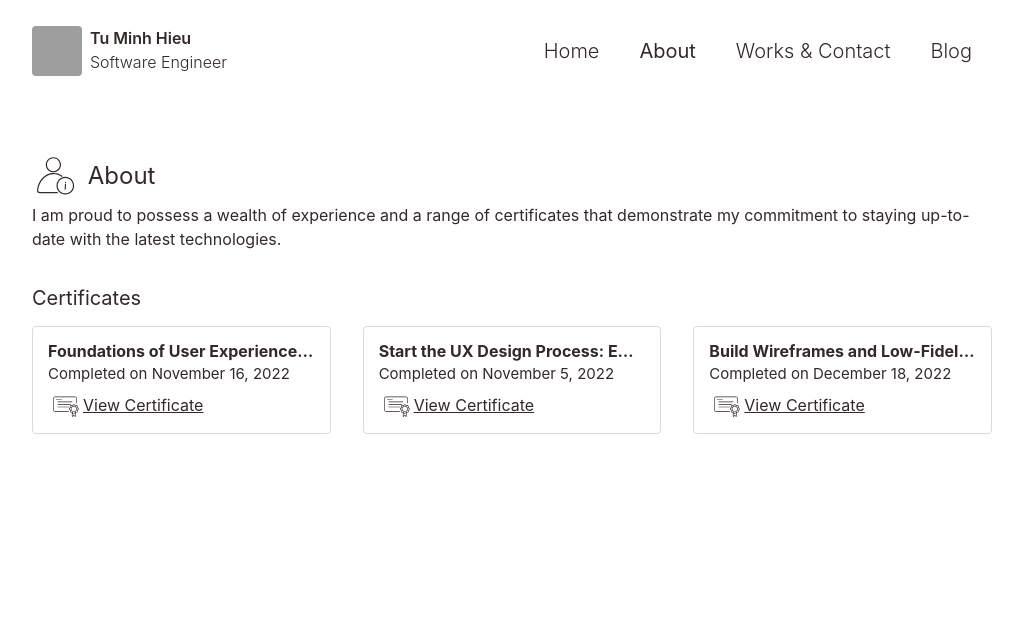
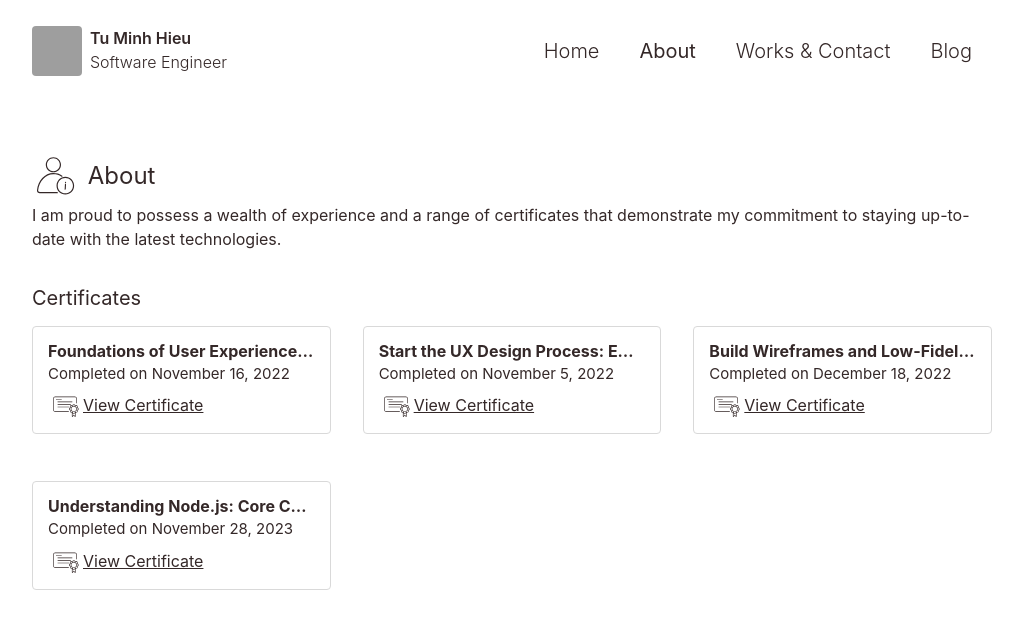
Before and after one commit to kanetu/portfolio, a Next.js app: page /about in a window 1280 px wide. Shown: the top 628 px of the page, without its empty margins (128-1151 px from the left). Built offline with nearby package versions, Linux system fonts and the light colour scheme; grey boxes are pictures that could not be loaded.

Commit message:
update: currentRoute active and content of about

```diff
--- a/components/Header/index.tsx
+++ b/components/Header/index.tsx
@@ -1,6 +1,6 @@
 import Head from "next/head";
 import Image from "next/image";
-import { HomeIcon, MenuIcon } from "../Icons";
+import { MenuIcon } from "../Icons";
 import Link from "next/link";
 import imageLoader from "../../utils/imgLoader";
 
@@ -82,7 +82,7 @@ const Header: React.FC<IHeader> = ({ currentRoute, onClickMenu }) => {
             </li>
             <li
               className={`${
-                currentRoute == "/works" ? "font-normal" : ""
+                currentRoute == "/works-and-contact" ? "font-normal" : ""
               } md:mx-[1em] md:my-[1em]`}
             >
               <Link href="/works-and-contact">Works & Contact</Link>
--- a/pages/about/index.tsx
+++ b/pages/about/index.tsx
@@ -2,6 +2,32 @@ import CertificateItem from "../../components/CertificateItem";
 import { UserIcon } from "../../components/Icons";
 
 const About = () => {
+  const certificates = [
+    {
+      id: 1,
+      title: "Foundations of User Experience (UX) Design",
+      completeDate: "November 16, 2022",
+      link: "https://www.coursera.org/account/accomplishments/verify/9CU5ZRKZKNQH",
+    },
+    {
+      id: 2,
+      title: "Start the UX Design Process: Empathize, Define, and Ideate",
+      completeDate: "November 5, 2022",
+      link: "https://www.coursera.org/account/accomplishments/verify/7VDXKDA8N2QK",
+    },
+    {
+      id: 3,
+      title: "Build Wireframes and Low-Fidelity Prototypes",
+      completeDate: "December 18, 2022",
+      link: "https://www.coursera.org/account/accomplishments/verify/UEJ958UFQBBU",
+    },
+    {
+      id: 4,
+      title: "Understanding Node.js: Core Concepts",
+      completeDate: "November 28, 2023",
+      link: "https://www.udemy.com/certificate/UC-544d2905-e7b9-414c-b992-bde18ddeaf02/",
+    },
+  ];
   return (
     <>
       <h2 className="text-[1.5em] md:flex md:items-center">
@@ -16,25 +42,16 @@ const About = () => {
         technologies.
       </p>
 
-      <h3 className="text-[1.25em] mt-[1.625em] mb-[0.625em]">
-        Certificates
-      </h3>
+      <h3 className="text-[1.25em] mt-[1.625em] mb-[0.625em]">Certificates</h3>
       <div className="grid grid-cols-1 md:grid-cols-2 md:gap-[2em] lg:grid-cols-3 lg:gap-[2em]">
-        <CertificateItem
-          title="Foundations of User Experience (UX) Design"
-          completeDate="November 16, 2022"
-          link="https://www.coursera.org/account/accomplishments/verify/9CU5ZRKZKNQH"
-        />
-        <CertificateItem
-          title="Start the UX Design Process: Empathize, Define, and Ideate"
-          completeDate="November 5, 2022"
-          link="https://www.coursera.org/account/accomplishments/verify/7VDXKDA8N2QK"
-        />
-        <CertificateItem
-          title="Build Wireframes and Low-Fidelity Prototypes"
-          completeDate="December 18, 2022"
-          link="https://www.coursera.org/account/accomplishments/verify/UEJ958UFQBBU"
-        />
+        {certificates.map((cert) => (
+          <CertificateItem
+            key={cert.id}
+            title={cert.title}
+            completeDate={cert.completeDate}
+            link={cert.link}
+          />
+        ))}
       </div>
     </>
   );
--- a/pages/index.tsx
+++ b/pages/index.tsx
@@ -33,7 +33,6 @@ export default function Home() {
               width="165"
               height="165"
               className="w-[2.1875em] h-[2.1875em] mr-[1.25em]"
-              objectFit="cover"
               alt="avatar"
             />
           </a>
```
